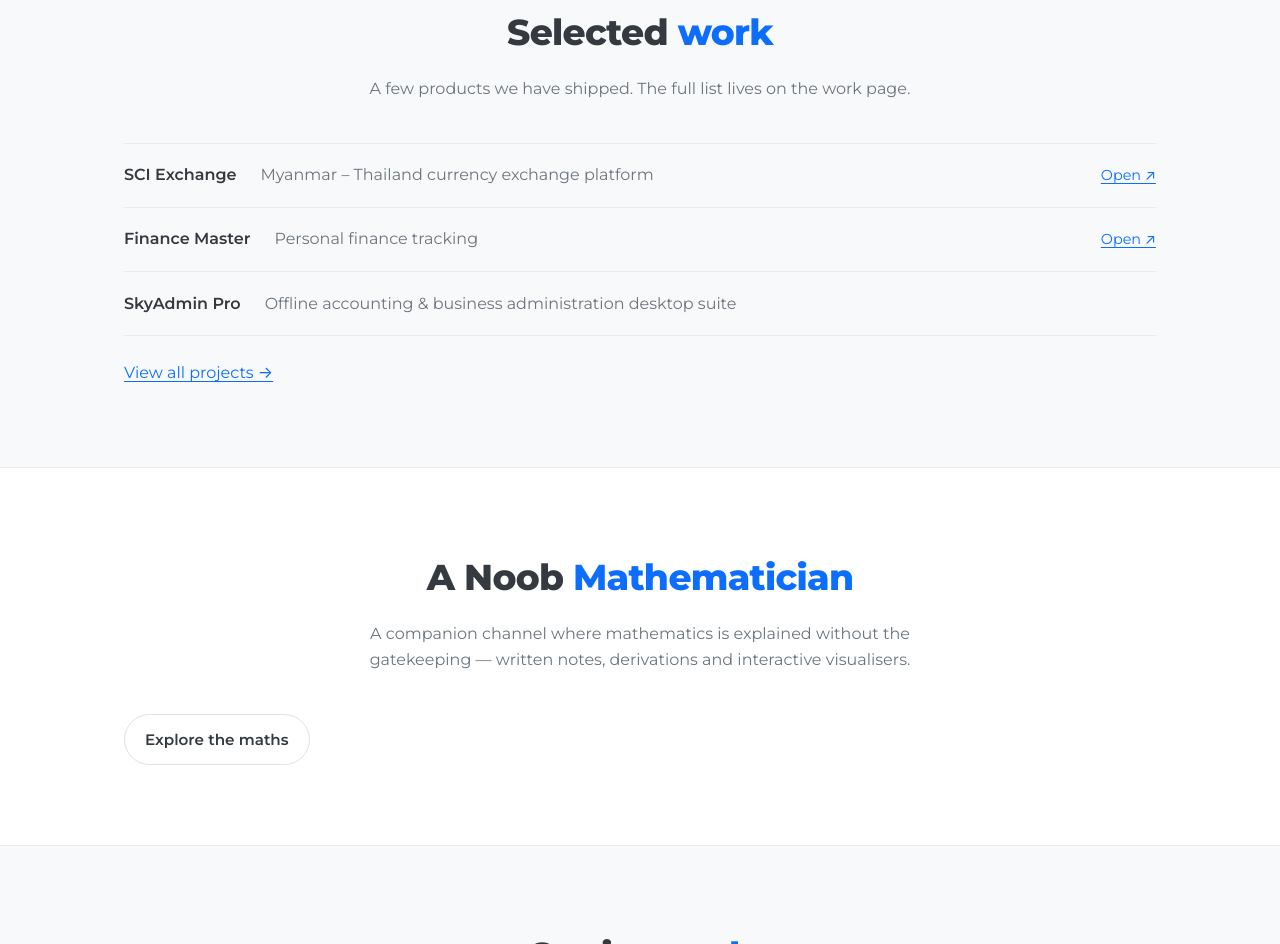
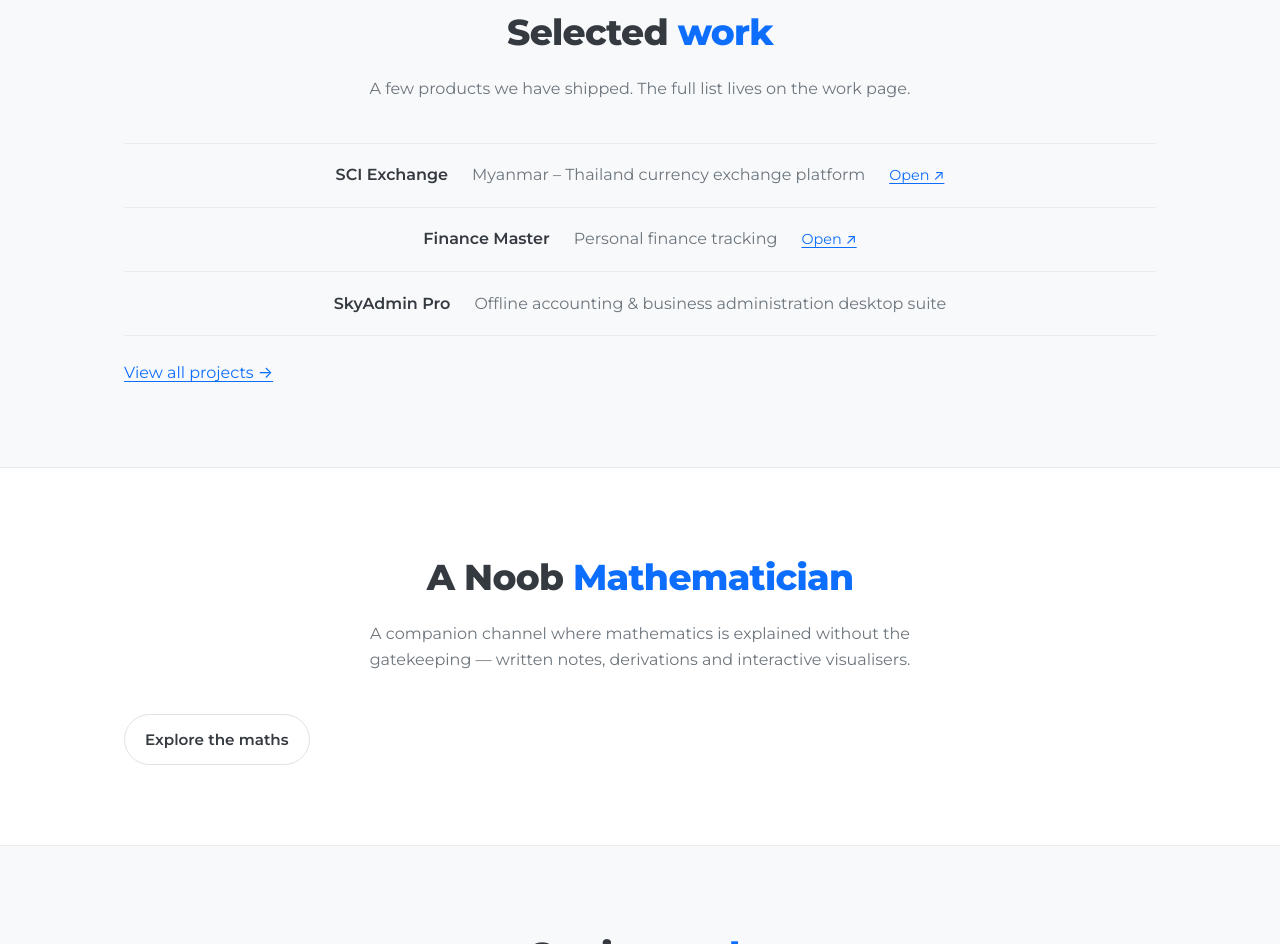
Before and after one commit to Sky-Creation/sky-creation, a website: page site/index.html in a window 1280 px wide. Shown: the part 1527-2471 px from the top of the page. Drawn offline with Linux system fonts and the light colour scheme; no server answers.

Commit message:
style: centre work-list rows so name, description and link sit in the middle

```diff
--- a/site/assets/styles.css
+++ b/site/assets/styles.css
@@ -510,9 +510,9 @@ p:last-child {
 
 .work-list li {
   display: flex;
-  justify-content: space-between;
+  justify-content: center;
   align-items: baseline;
-  gap: 1rem 1.5rem;
+  gap: 0.75rem 1.5rem;
   flex-wrap: wrap;
   padding: 1.15rem 0;
   border-bottom: 1px solid var(--border);
@@ -524,7 +524,8 @@ p:last-child {
 
 .work-desc {
   color: var(--muted);
-  flex: 1 1 22ch;
+  flex: 0 1 auto;
+  text-align: center;
 }
 
 .work-links {
```
